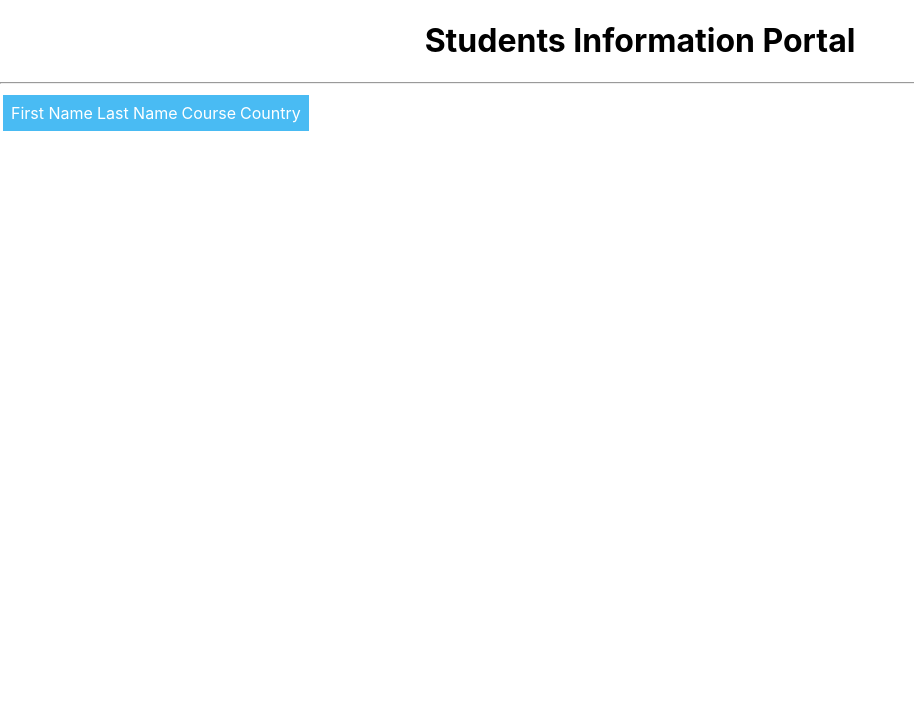
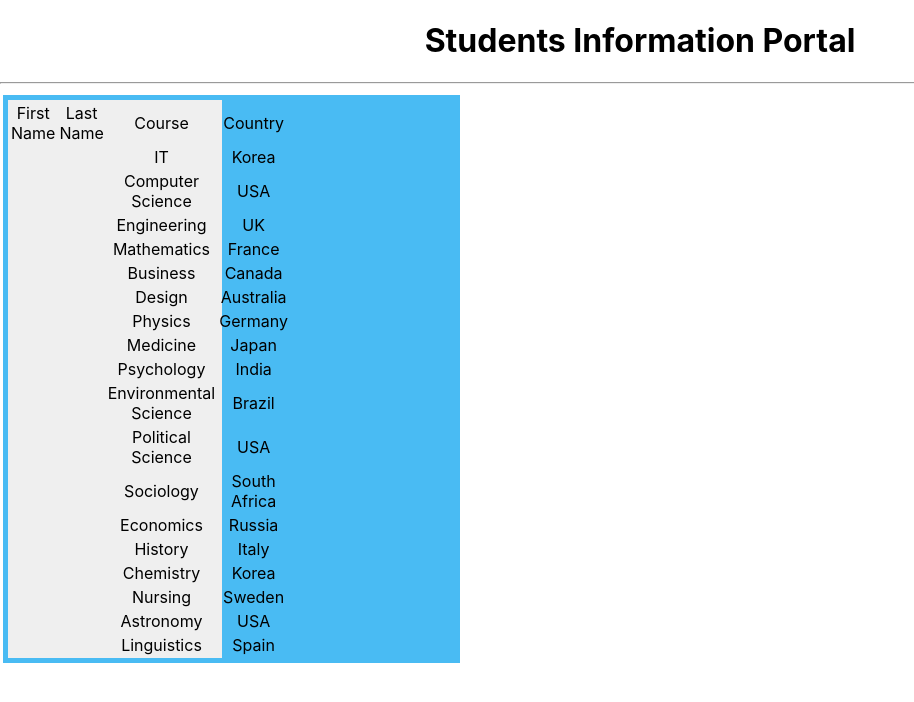
Before and after one commit to RavisaraJayasundara/IT3133StudentInformationPortalProject, a React (Create React App) app in the folder studentapp/: page / in a window 1280 px wide. Shown: the top 702 px of the page, without its empty margins (0-914 px from the left). Built offline with nearby package versions, Linux system fonts and the light colour scheme.

Commit message:
spell mistake

```diff
--- a/studentapp/src/components/StudentTable.js
+++ b/studentapp/src/components/StudentTable.js
@@ -2,7 +2,7 @@
 export default function StudentTable(props){
     return(
        <div className="outerDiv">
-           <div className="leftDiv"></div>
+           <div className="leftDiv">
            <table>
             <thead>
                 <tr>
@@ -12,7 +12,20 @@
                     <td>Country</td>
                 </tr>
             </thead>
+            <tbody>
+                {
+                    props.students.map( student =>
+                       <tr>
+                        <td>{student.firstname}</td>
+                        <td>{student.lastname}</td>
+                        <td>{student.course}</td>
+                        <td>{student.address.country}</td>
+                       </tr>
+                    )
+                }
+            </tbody>
            </table>
+           </div>
        </div>
     );
 }
```
